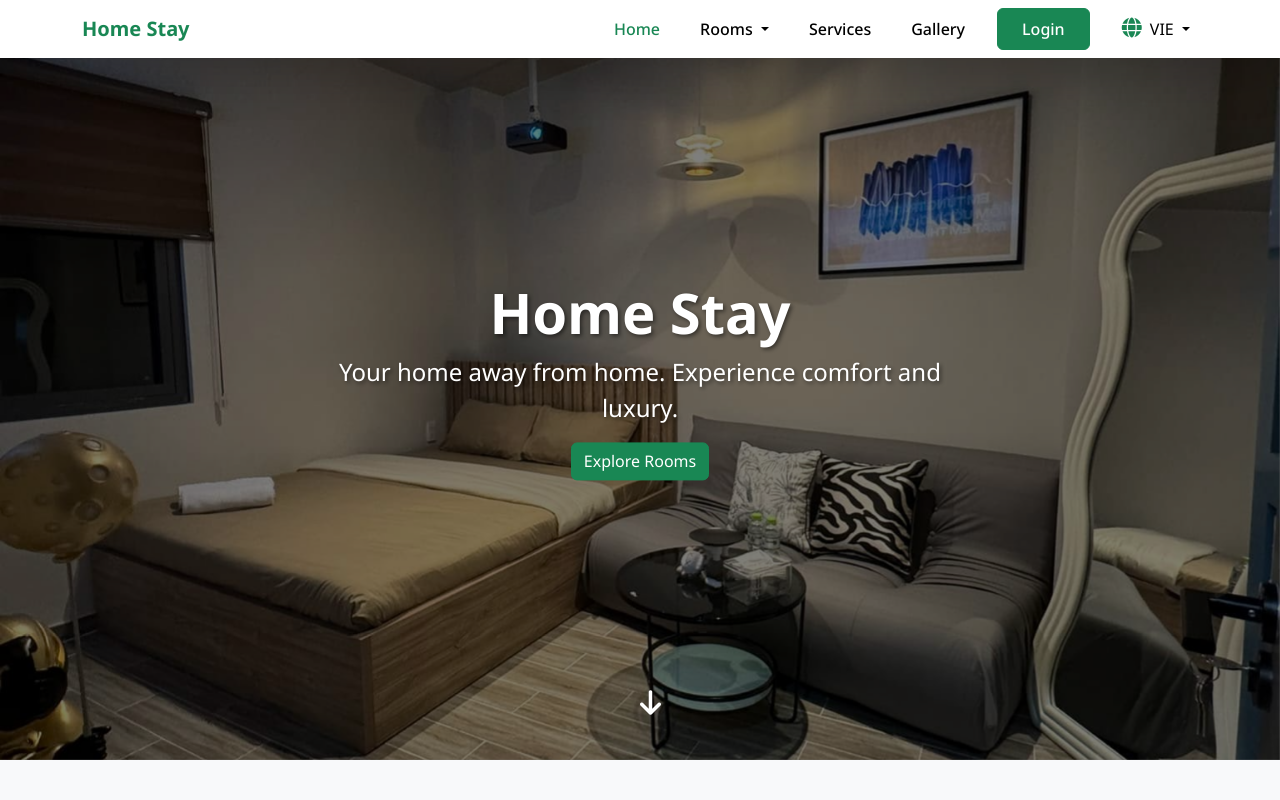
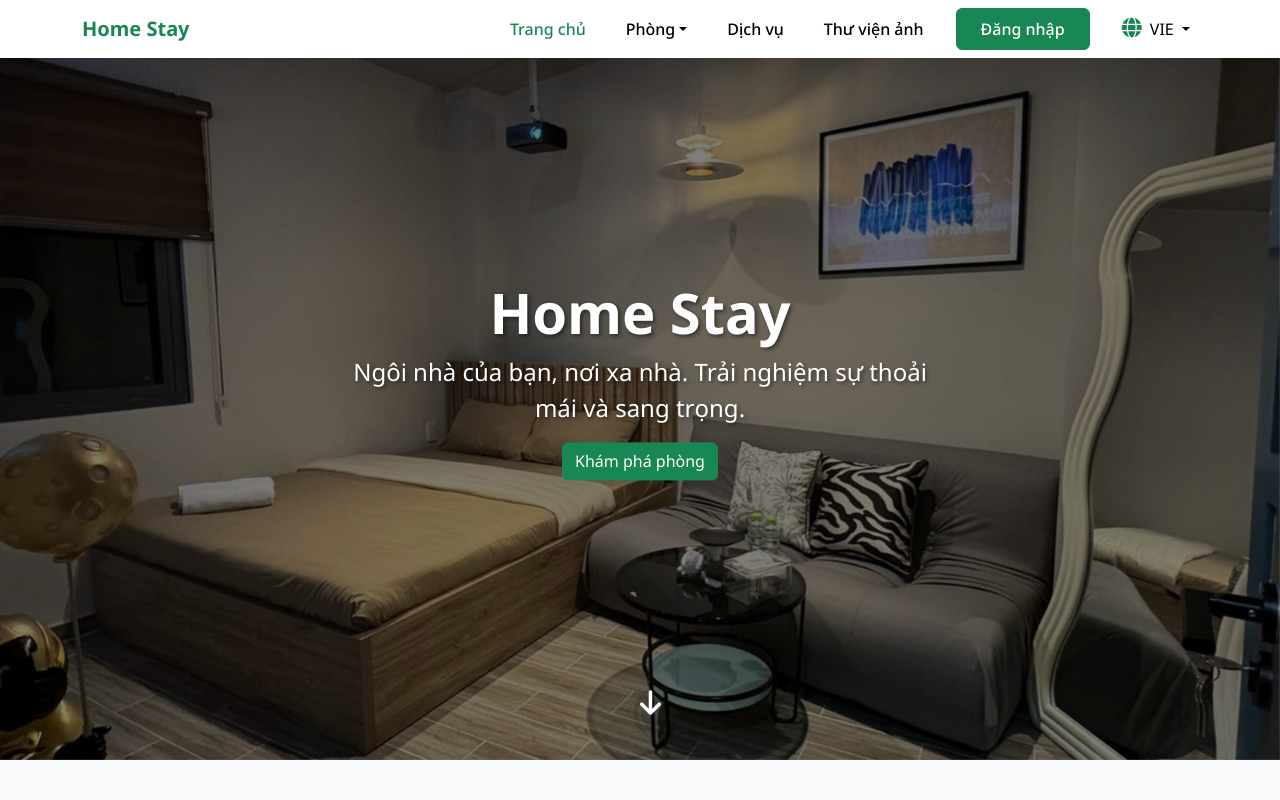
Before and after one commit to MyNameIsKry/Web-Design, a plain HTML site: page index.html in a window 1280 px wide. Shown: the top 800 px of the page. Drawn offline with nearby package versions, Linux system fonts and the light colour scheme.

Commit message:
feat: Add internationalization support for navigation and hero section in English and Vietnamese

```diff
--- a/index.html
+++ b/index.html
@@ -30,15 +30,13 @@
         <div class="collapse navbar-collapse" id="navbarNavDropdown">
           <ul class="navbar-nav ms-auto align-items-start align-items-md-center gap-2 gap-md-4">
             <li class="nav-item">
-              <a class="nav-link text-success fw-medium" href="#">Home</a>
+              <a class="nav-link text-success fw-medium" href="#" data-i18n="header.home"></a>
             </li>
 
             <!-- Rooms dropdown -->
             <li class="nav-item dropdown">
               <a class="nav-link dropdown-toggle fw-medium" href="#" id="roomsDropdown" role="button"
-                data-bs-toggle="dropdown" aria-expanded="false">
-                Rooms
-              </a>
+                data-bs-toggle="dropdown" aria-expanded="false" data-i18n="header.rooms"></a>
               <ul class="dropdown-menu" aria-labelledby="roomsDropdown">
                 <li><a class="dropdown-item" href="#single-room">Quận 10</a></li>
                 <li><a class="dropdown-item" href="#double-room">Bình Thạnh</a></li>
@@ -47,15 +45,15 @@
             </li>
 
             <li class="nav-item">
-              <a class="nav-link fw-medium" href="#services">Services</a>
+              <a class="nav-link fw-medium" href="#services" data-i18n="header.services"></a>
             </li>
 
             <li class="nav-item">
-              <a class="nav-link fw-medium" href="#gallery">Gallery</a>
+              <a class="nav-link fw-medium" href="#gallery" data-i18n="header.gallery"></a>
             </li>
 
             <li class="nav-item" id="user-nav">
-              <a class="btn btn-success text-white px-4 py-2 fw-medium" href="/auth/login.html" id="login-btn">Login</a>
+              <a class="btn btn-success text-white px-4 py-2 fw-medium" href="/auth/login.html" id="login-btn" data-i18n="header.login"></a>
             </li>
           </ul>
           <ul class="navbar-nav ms-4">
@@ -101,8 +99,8 @@
 
     <div class="hero-text text-center text-white px-3 position-absolute">
       <h1 class="display-4 fw-bold text-white text-shadow">Home Stay</h1>
-      <p class="text-white text-shadow fs-4">Your home away from home. Experience comfort and luxury.</p>
-      <a href="#rooms" class="btn btn-success">Explore Rooms</a>
+      <p class="text-white text-shadow fs-4" data-i18n="hero.title"></p>
+      <a href="#rooms" class="btn btn-success" data-i18n="hero.explore_rooms"></a>
     </div>
     <div class="scroll-indicator position-absolute">
       <i class="fa-solid fa-arrow-down text-white fs-3"></i>
@@ -495,7 +493,7 @@
         });
     } else {
         userNav.innerHTML = `
-            <a class="btn btn-success text-white px-4 py-2 fw-medium" href="/auth/login.html" id="login-btn">Login</a>
+            <a class="btn btn-success text-white px-4 py-2 fw-medium" href="/auth/login.html" id="login-btn" data-i18n="header.login"></a>
         `;
     }
 </script>
--- a/lang/vietnamese.json
+++ b/lang/vietnamese.json
@@ -1,4 +1,15 @@
 {
+    "header": {
+        "home": "Trang chủ",
+        "rooms": "Phòng",
+        "services": "Dịch vụ",
+        "gallery": "Thư viện ảnh",
+        "login": "Đăng nhập"
+    },
+    "hero": {
+        "title": "Ngôi nhà của bạn, nơi xa nhà. Trải nghiệm sự thoải mái và sang trọng.",
+        "explore_rooms": "Khám phá phòng"
+    },
     "about-us-section": {
         "title": "Về chúng tôi",
         "title_1": "Chào mừng đến với Home Stay",
```
Also changed, not shown: lang/english.json (+11 -0 lines).
